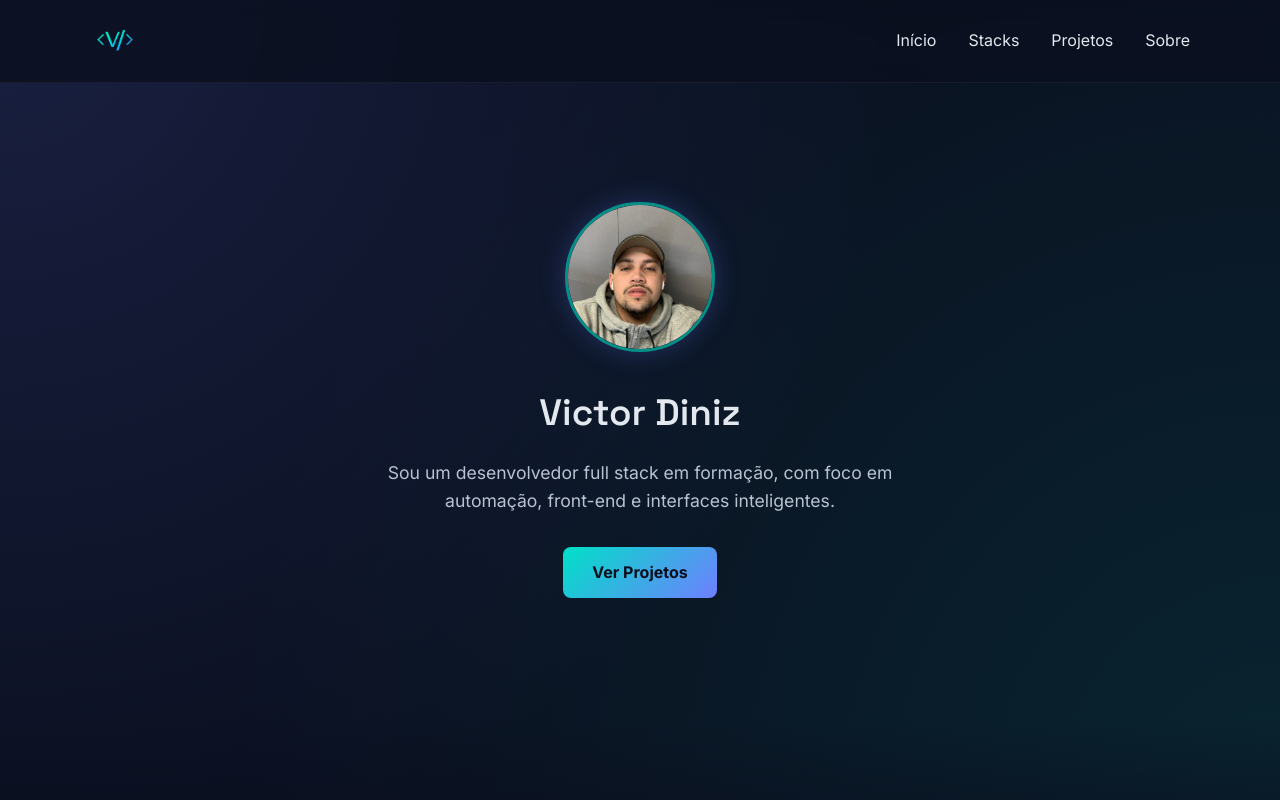
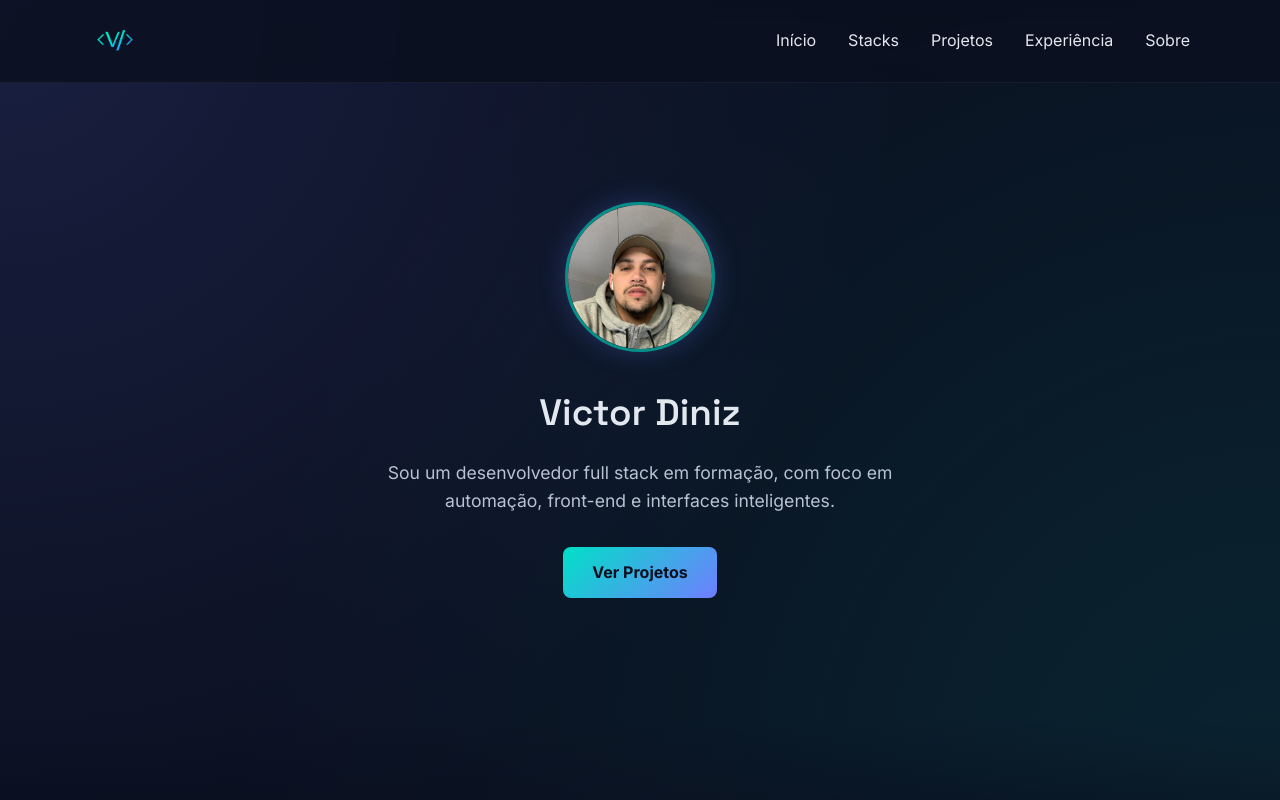
Before and after one commit to Victor-Diniz-Dev/curriculum-website, a React (Vite) app: page / in a window 1280 px wide. Shown: the top 800 px of the page. Built offline with nearby package versions, Linux system fonts and the light colour scheme.

Commit message:
adicionado experiencias no navbar

```diff
--- a/src/components/Header.jsx
+++ b/src/components/Header.jsx
@@ -34,6 +34,8 @@ function Header() {
             <li>
               <a href="#projects">Projetos</a>
             </li>
+            <li><a href="#experience">Experiência</a>
+            </li>
             <li>
               <a href="#about">Sobre</a>
             </li>
```
